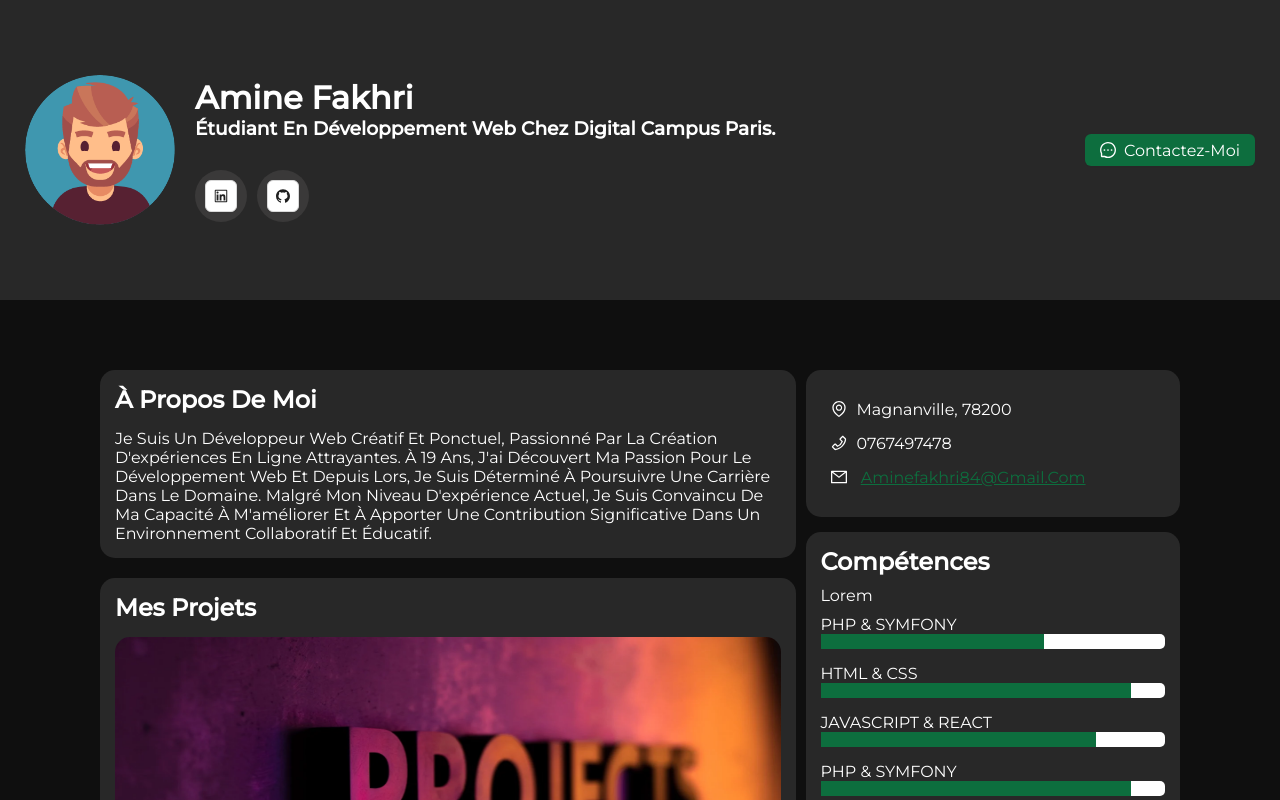
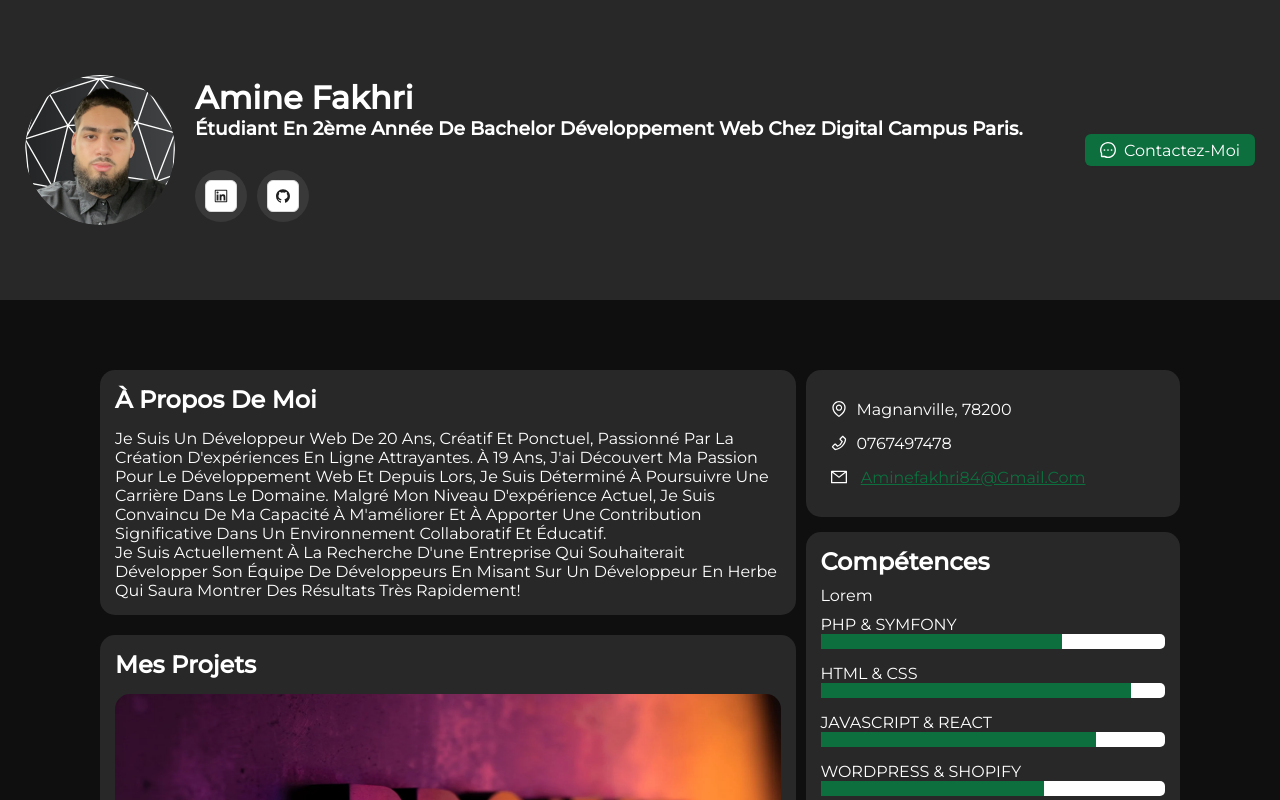
Before and after one commit to AmineF78/My-Portfolio, a React (Vite) app: page / in a window 1280 px wide. Shown: the top 800 px of the page. Built offline with nearby package versions, Linux system fonts and the light colour scheme.

Commit message:
second update 11/04

```diff
--- a/src/App.css
+++ b/src/App.css
@@ -210,7 +210,7 @@ aside .skills .skills-list .skill-item .full{
 
 }
 aside .skills .skills-list .skill-item .percent-first {
-  width: 65%;
+  width: 70%;
   height: 15px;
   background-color: #0d6e3e;
 }
@@ -225,7 +225,7 @@ aside .skills .skills-list .skill-item .percent-third {
   background-color: #0d6e3e;
 }
 aside .skills .skills-list .skill-item .percent-fourth {
-  width: 90%;
+  width: 65%;
   height: 15px;
   background-color: #0d6e3e;
 }
--- a/src/App.jsx
+++ b/src/App.jsx
@@ -21,7 +21,8 @@ function App() {
                 À Propos De Moi
               </h2>
               <p>
-Je suis un développeur web créatif et ponctuel, passionné par la création d'expériences en ligne attrayantes. À 19 ans, j'ai découvert ma passion pour le développement web et depuis lors, je suis déterminé à poursuivre une carrière dans le domaine. Malgré mon niveau d'expérience actuel, je suis convaincu de ma capacité à m'améliorer et à apporter une contribution significative dans un environnement collaboratif et éducatif.</p>
+Je suis un développeur web de 20 ans, créatif et ponctuel, passionné par la création d'expériences en ligne attrayantes. À 19 ans, j'ai découvert ma passion pour le développement web et depuis lors, je suis déterminé à poursuivre une carrière dans le domaine. Malgré mon niveau d'expérience actuel, je suis convaincu de ma capacité à m'améliorer et à apporter une contribution significative dans un environnement collaboratif et éducatif.</p>
+<p>Je suis actuellement à la recherche d'une entreprise qui souhaiterait développer son équipe de développeurs en misant sur un développeur en herbe qui saura montrer des résultats très rapidement!</p>
             </article>
           </section>
           <section className="projects">
--- a/src/components/AsideComp.jsx
+++ b/src/components/AsideComp.jsx
@@ -48,7 +48,7 @@ const AsideComp = () => {
                   </div>
                 </div>
               </div><div className="skill-item">
-                <span>PHP & SYMFONY</span>
+                <span>WORDPRESS & SHOPIFY</span>
                 <div className="full">
                   <div className="percent-fourth">
                   </div>
--- a/src/components/HeaderComp.jsx
+++ b/src/components/HeaderComp.jsx
@@ -7,10 +7,10 @@ const HeaderComp = () => {
   return (
     <header>
         <div className="left">
-        <img src={avatar} alt="my picture"/>
+        <img src="src/assets/images/profile-pic.png" alt="my picture"/>
         <div className="user-infos">
             <h1>Amine Fakhri</h1>
-            <h3>Étudiant en développement Web Chez Digital Campus Paris.</h3>
+            <h3>Étudiant en 2ème année de bachelor développement Web Chez Digital Campus Paris.</h3>
             <div className="contacts">
                 <div className="contact-item"><Button icon={<LinkedinOutlined/>} a href="https://www.linkedin.com/in/amine-fakhri-388844235/"></Button>
                 </div>
```
Also changed, not shown: src/assets/images/profile-pic.png (added).
